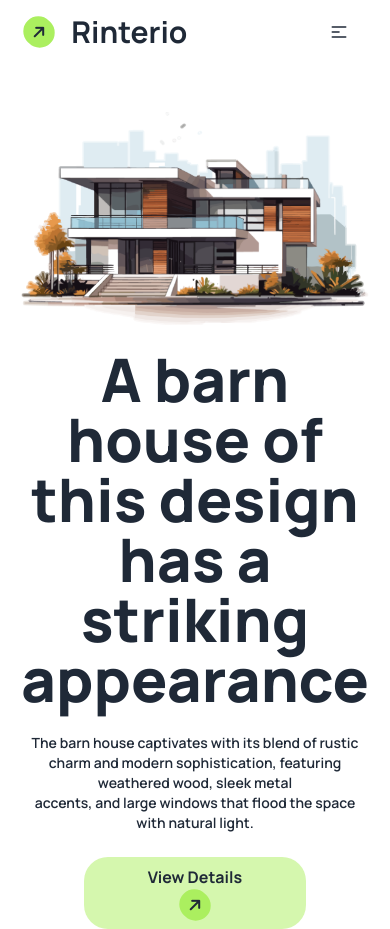
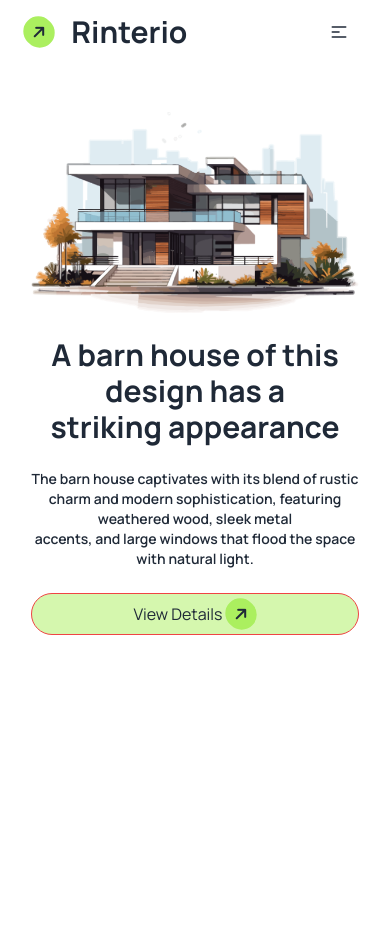
Before and after one commit to snh-sabbir/rinterio-website, a plain HTML site: page index.html in a window 390 px wide. After the commit the page ends 844 px from the top, so only its background shows below. Drawn offline with nearby package versions, Linux system fonts and the light colour scheme.

Commit message:
banner section done

```diff
--- a/index.html
+++ b/index.html
@@ -1,5 +1,5 @@
 <!DOCTYPE html>
-<html lang="en">
+<html lang="en" data-theme="light">
 
 <head>
     <meta charset="UTF-8">
@@ -85,12 +85,17 @@
                 </div>
                 <!-- text content -->
                 <div>
-                    <h1 class="font-extrabold text-6xl">A barn house of this design has a<br>striking appearance</h1><br>
-                    <p class="font-semibold text-sm">The barn house captivates with its blend of rustic charm and modern sophistication, featuring weathered wood, sleek metal<br>accents, and large windows that flood the space with natural light.</p><br>
-                    <button class="bg-[#ABEF5F80] p-2 rounded-3xl px-16">
-                        <div class="font-bold">View Details</div>
-                        <i class="fa-solid fa-arrow-right bg-[#ABEF5F] rounded-full p-2 -rotate-45"></i>
-                    </button>
+                    <h1 class="lg:font-extrabold md:font-bold lg:text-6xl md:text-4xl font-bold text-3xl">A barn house
+                        of this design has a<br>striking appearance</h1><br>
+                    <p class="font-semibold text-sm w-full">The barn house captivates with its blend of rustic charm and
+                        modern sophistication, featuring weathered wood, sleek metal <br> accents, and large windows
+                        that flood the space with natural light.</p><br>
+                    <div class="border border-red-500 lg:w-1/6 bg-[#ABEF5F80] flex justify-center mx-auto rounded-3xl">
+                        <button class="flex gap-1 items-center justify-center p-1 rounded-3xl px-4">
+                            <div>View Details</div>
+                            <i class="fa-solid fa-arrow-right bg-[#ABEF5F] rounded-full p-2 -rotate-45"></i>
+                        </button>
+                    </div>
                 </div>
             </div>
         </section>
```
